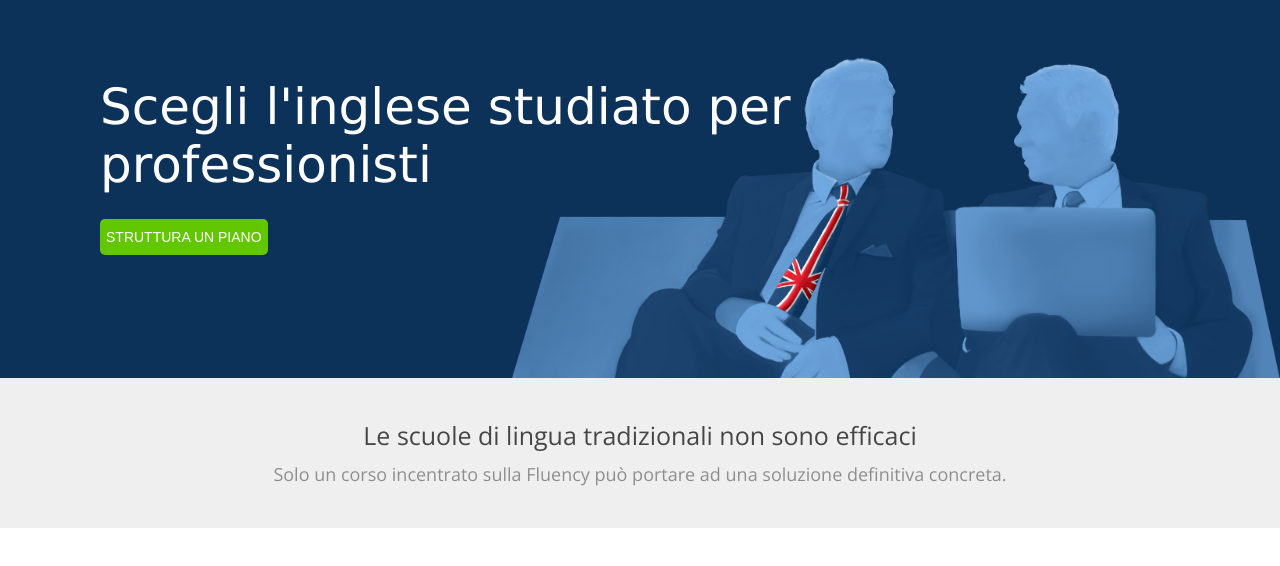
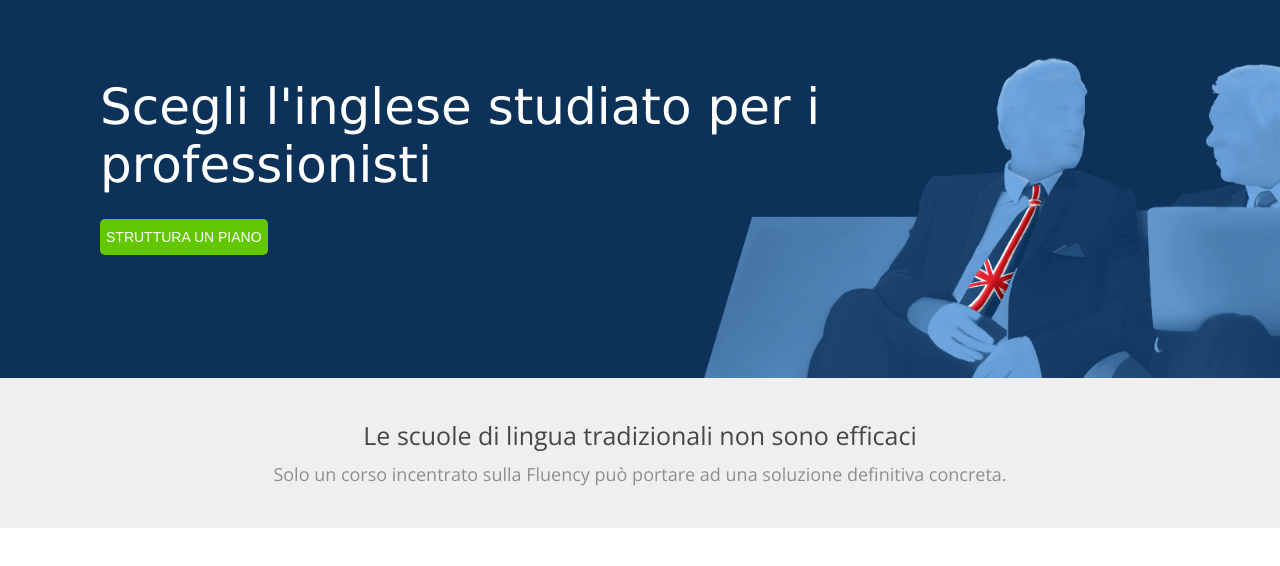
Before and after one commit to francescobiava/html-css-fluentify, a plain HTML site: page index.html in a window 1280 px wide. Shown: the part 122-688 px from the top of the page. Drawn offline with nearby package versions, Linux system fonts and the light colour scheme.

Commit message:
spostata immagine in header

```diff
--- a/assets/css/style.css
+++ b/assets/css/style.css
@@ -11,6 +11,7 @@ header{
   background: #0D325A;
   padding: 25px 100px;
   position: relative;
+  overflow: hidden;
 }
 
 ul{
@@ -117,7 +118,7 @@ a{
   width: 60%;
   position: absolute;
   bottom: 0;
-  right: 0;
+  left: 55%;
 }
 
 /* section1 */
```
